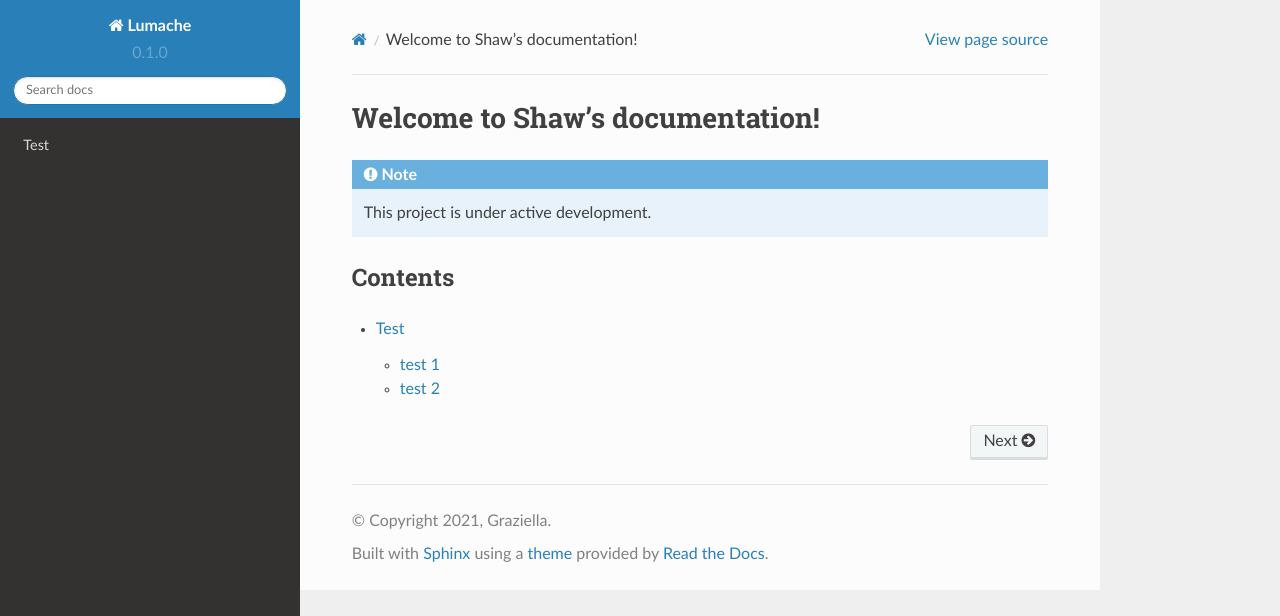
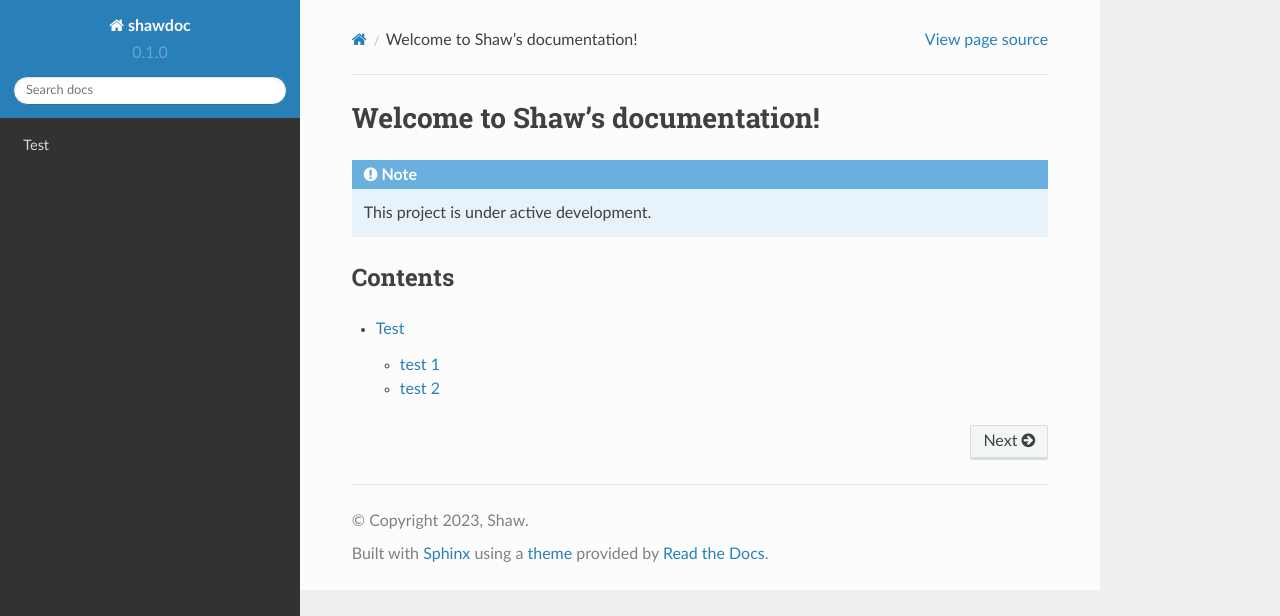
Before and after one commit to etShaw-zh/shawdoc, a Sphinx documentation site: the page built from docs/source/index.rst, in a window 1280 px wide. Shown: the top 616 px of the page. Built offline with Sphinx 7.4.7 and the Read the Docs theme 2.0.0, drawn with Linux system fonts in a browser that asks for light colours.

Commit message:
Update conf.py

```diff
--- a/docs/source/conf.py
+++ b/docs/source/conf.py
@@ -2,9 +2,9 @@
 
 # -- Project information
 
-project = 'Lumache'
-copyright = '2021, Graziella'
-author = 'Graziella'
+project = 'shawdoc'
+copyright = '2023, Shaw'
+author = 'Shaw'
 
 release = '0.1'
 version = '0.1.0'
```
